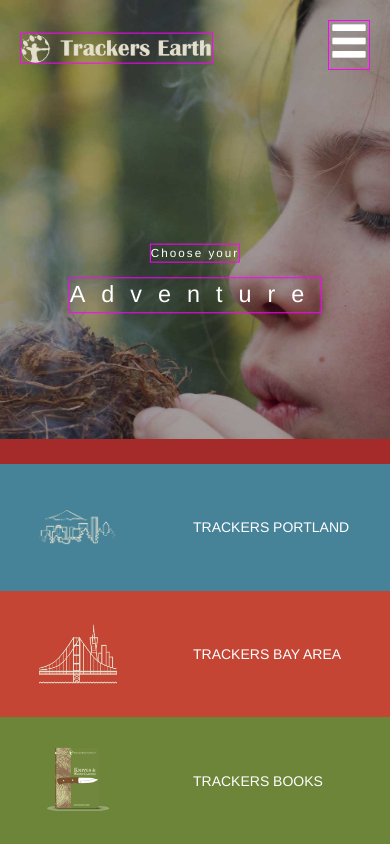
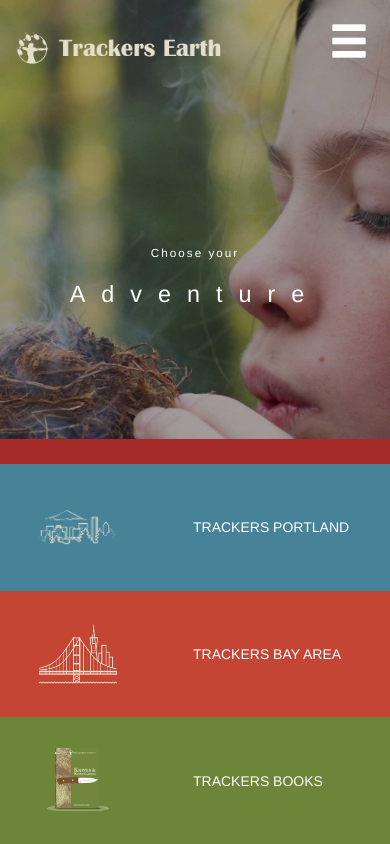
Before and after one commit to pabloverapdx/splashpage-trackerearth, a plain HTML site: page index.html in a window 390 px wide. Drawn offline with nearby package versions, Linux system fonts and the light colour scheme.

Commit message:
remove magenta help borders from project

```diff
--- a/scss/main.scss
+++ b/scss/main.scss
@@ -38,7 +38,6 @@ html {
   font-size: 3vw;
   letter-spacing: 2px;
   @media screen and (max-width: 769px) {
-    border: 1px solid magenta;
     position: absolute;
     top: 30%; left: 50%;
     transform: translate(-50%, -50%);
@@ -54,7 +53,6 @@ html {
   font-size: 6vw;
   letter-spacing: 16px;
   @media screen and (max-width: 769px) {
-    border: 1px solid magenta;
     position: absolute;
     top: 35%; left: 50%;
     transform: translate(-50%, -50%);
@@ -69,7 +67,6 @@ html {
   transform: translate(-30%, -30%);
   z-index: 1;
   @media screen and (max-width: 769px) {
-    border: 1px solid magenta;
     height: 8vw;
     margin-left: 10%;
     top: 5%;
@@ -227,7 +224,6 @@ html {
 
 .splash-mobile-nav {
   @media screen and (max-width: 769px) {
-    border: 1px solid magenta;
     position: absolute;
     right: 20px;
    }
```
Also changed, not shown: css/main.css, 1 other file.
